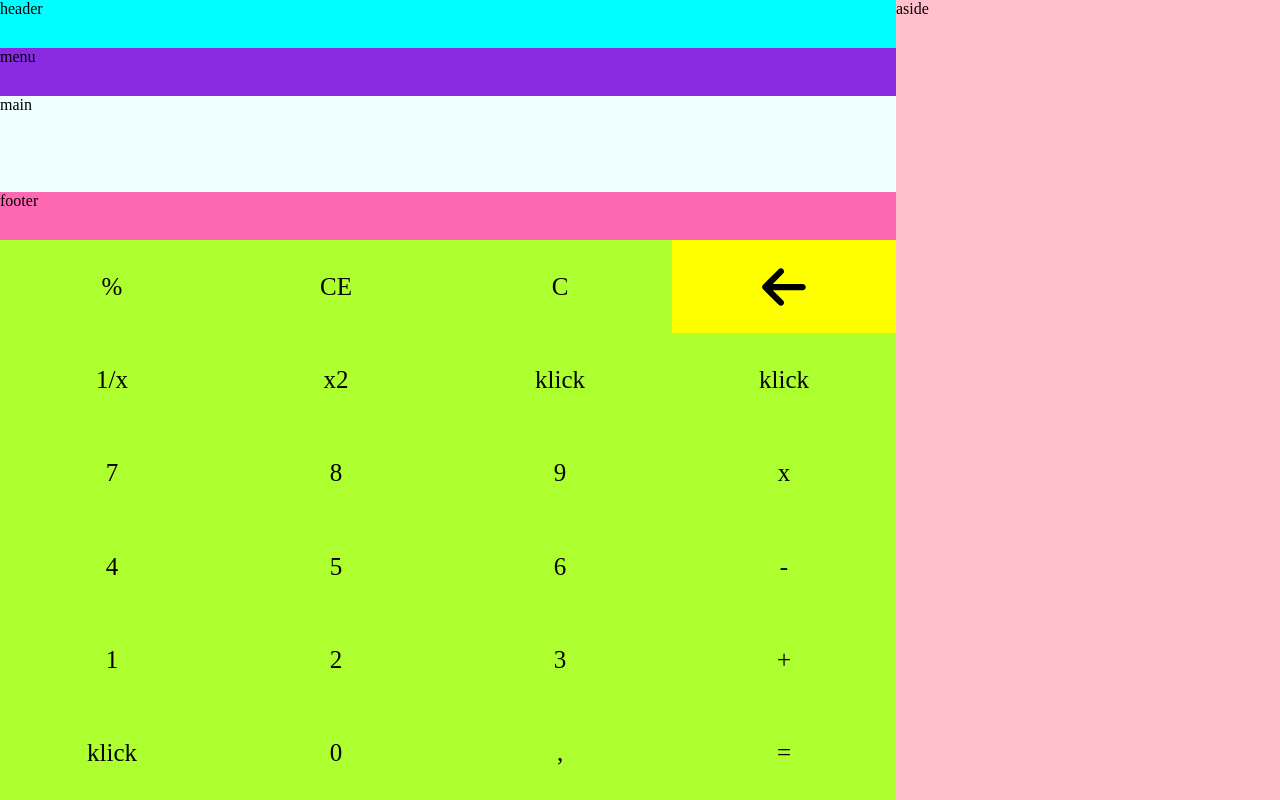
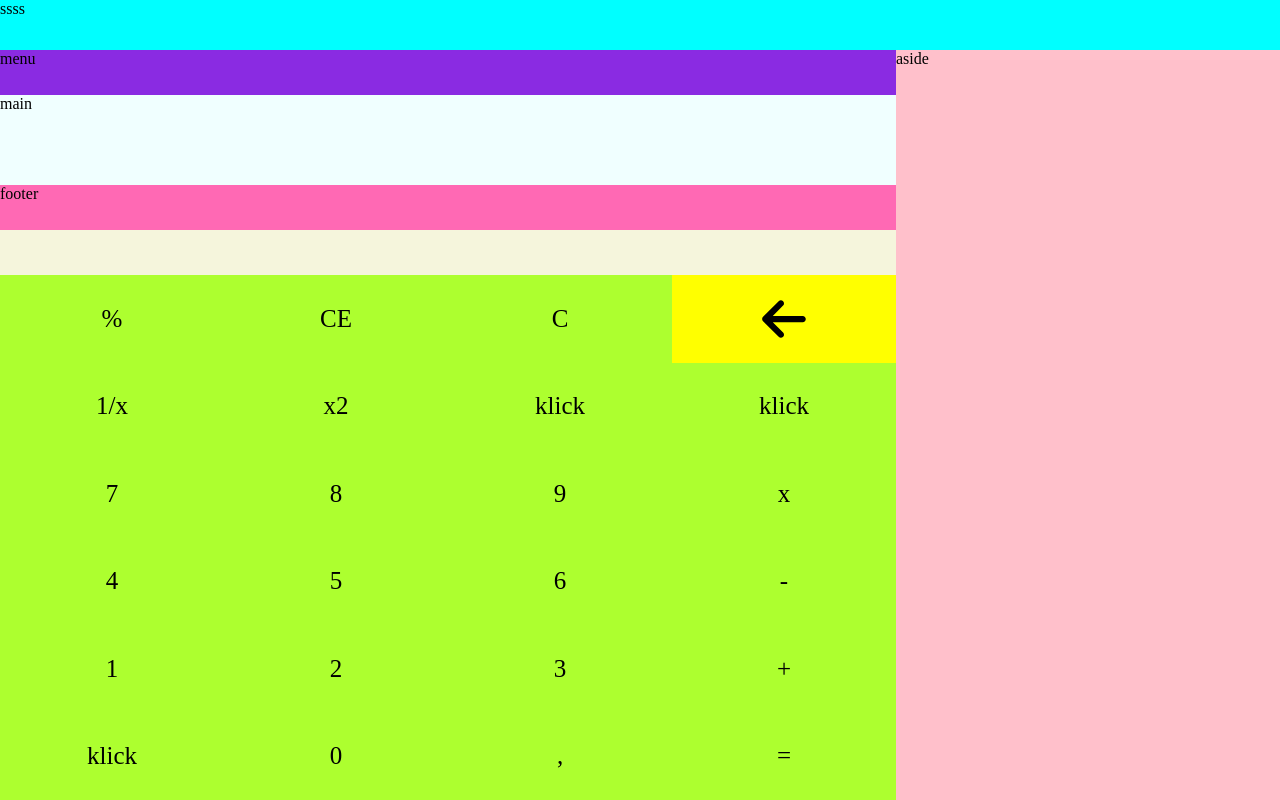
Before and after one commit to milenasowa/calc, a plain HTML site: page index.html in a window 1280 px wide. Drawn offline with Linux system fonts and the light colour scheme.

Commit message:
calc SDA ver 4

```diff
--- a/app.scss
+++ b/app.scss
@@ -10,10 +10,17 @@ body {
     height: 100%;
     margin: 0;
 }
+header {
+    height: 50px;
+    width: 100%;
+    .calc-display-header {
+
+    }
+}
 
 #main-content {
     width: 100%;
-    height: 100%;
+    height: calc(100% - 50px);
     display: flex;
     flex-direction: row;
 
@@ -24,11 +31,6 @@ body {
         #calc-display {
             height: 30%;
             width: 100%;
-
-            .calc-display-header {
-                height: 20%;
-                width: 100%;
-            }
 
             .calc-display-menu {
                 height: 20%;
@@ -77,9 +79,6 @@ body {
                 }
             }
         }
-
-
-
     }
 
     aside {
@@ -94,14 +93,13 @@ body {
 @media (min-width: 576px) {
     #main-content {
         width: 100%;
-        height: 100%;
+        height: calc(100% - 50px);
         display: flex;
         flex-direction: row;
 
         section {
             width: 70%;
             height: 100%;
-
         }
 
         aside {
--- a/index.html
+++ b/index.html
@@ -10,20 +10,26 @@
 </head>
 
 <body>
-    <div id="main-content" style="background-color: green;">
+    <header>
+        <div class="calc-display-header" style="background-color: aqua;">
+            <!-- <div>Calculator</div>
+            <div>-Ox</div> -->
+            ssss
+        </div>
+    </header>
+    <div id="main-content">
         <section style="background-color: brown;">
             <div id="calc-display" style="background-color: beige;">
-                <div class="calc-display-header" style="background-color: aqua;" >header</div>
                 <div class="calc-display-menu" style="background-color: blueviolet;">menu</div>
                 <div class="calc-display-main" style="background-color: azure;">main</div>
                 <div class="calc-display-footer" style="background-color:hotpink;">footer</div>
             </div>
-            <div class="calc-button" style="background-color: blue;" >
+            <div class="calc-button" style="background-color: blue;">
                 <div class="buttons-row" style="background-color: yellow;">
-                     <div class="button" style="background-color: greenyellow;">%</div>
-                     <div class="button" style="background-color: greenyellow;">CE</div>
-                     <div class="button" style="background-color: greenyellow;">C</div>
-                     <div class="button" ><img src = "icons/arrow-left-solid.svg" alt="left-arrow"/></div>
+                    <div class="button" style="background-color: greenyellow;">%</div>
+                    <div class="button" style="background-color: greenyellow;">CE</div>
+                    <div class="button" style="background-color: greenyellow;">C</div>
+                    <div class="button"><img src="icons/arrow-left-solid.svg" alt="left-arrow" /></div>
                 </div>
                 <div class="buttons-row" style="background-color: gold;">
                     <div class="button" style="background-color: greenyellow;">1/x</div>
```
Also changed, not shown: app.css, 1 other file.
